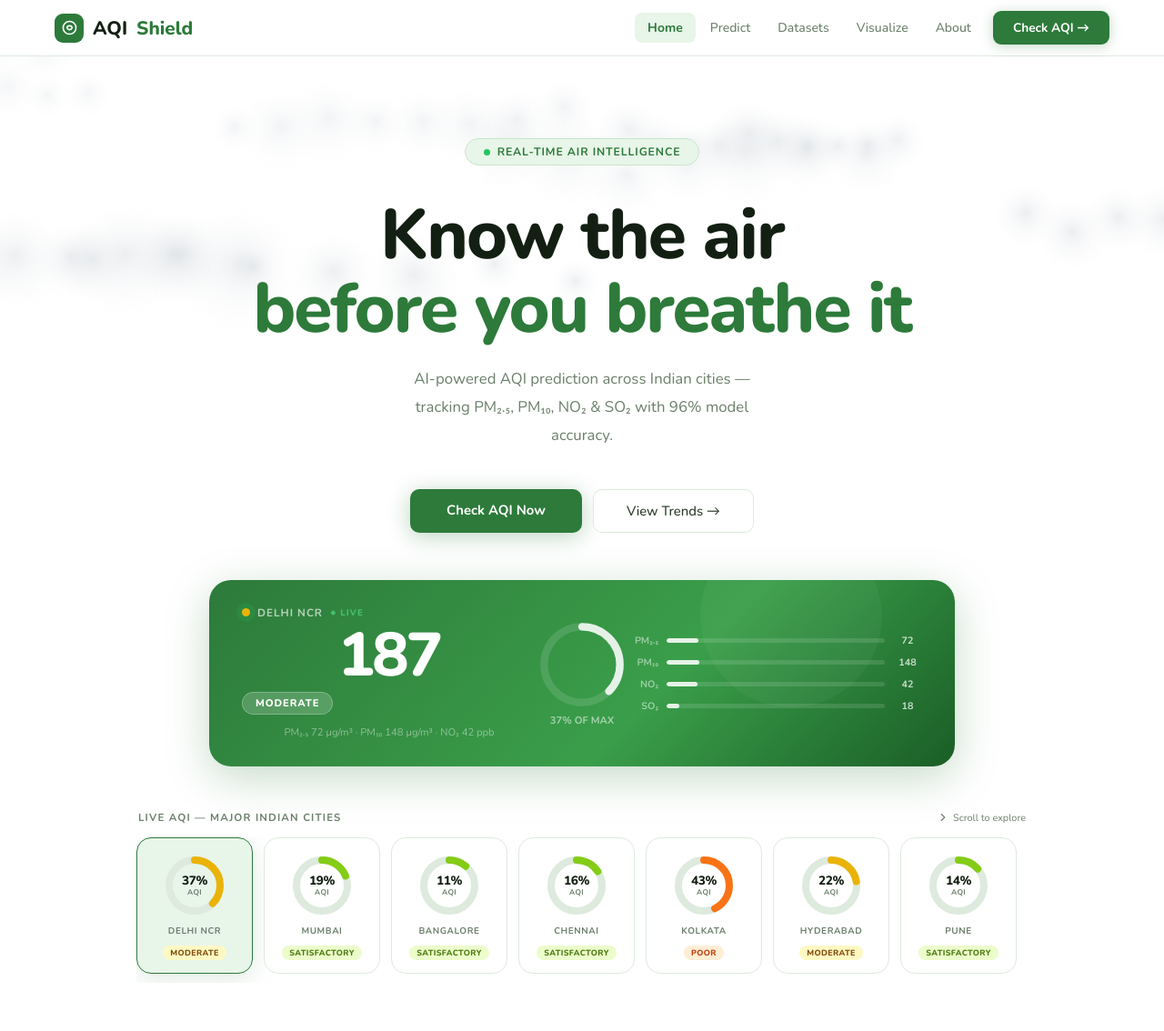
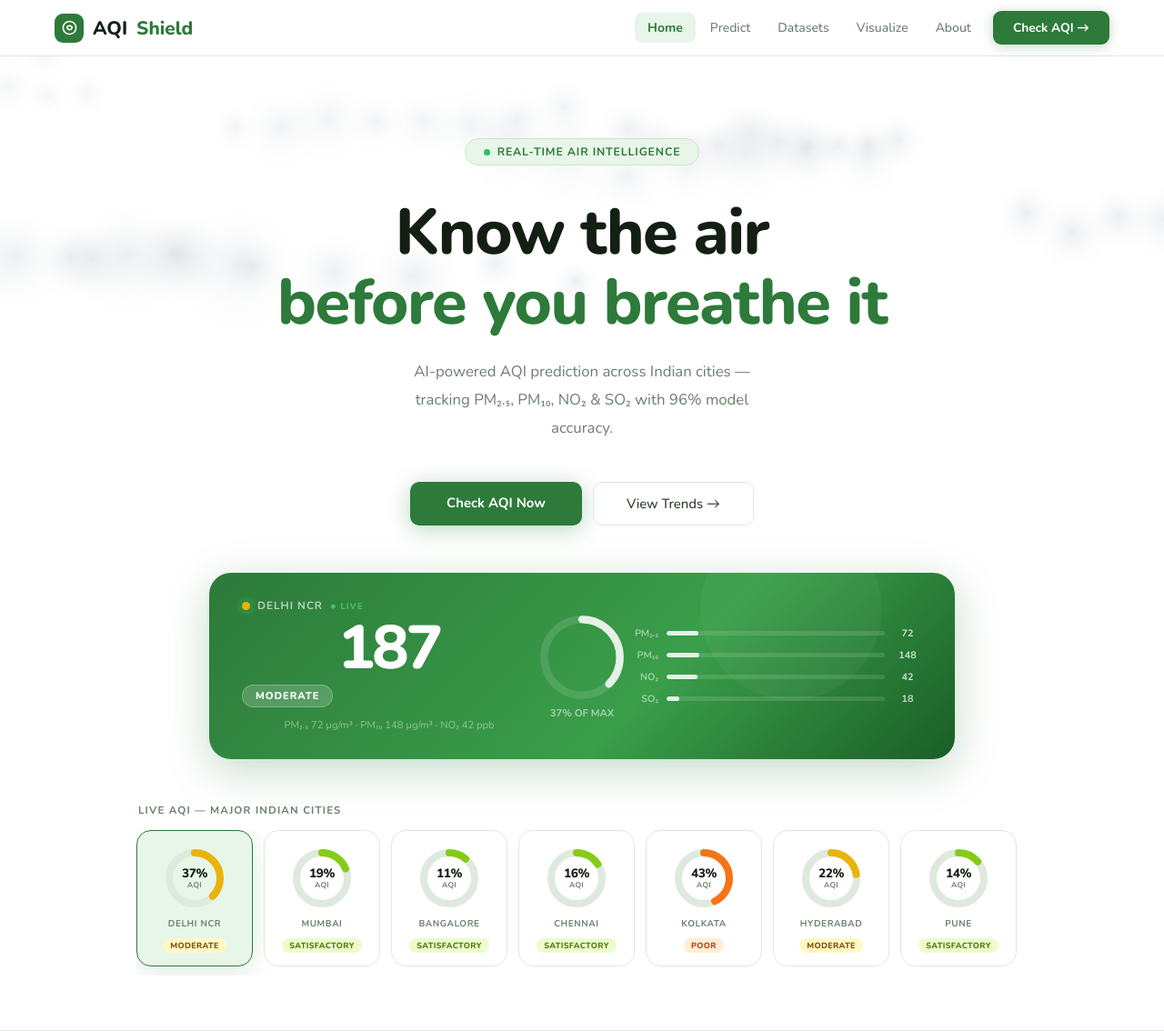
Before and after one commit to atulkumar1016/Air_Quality_Predictor, a Flask app: page / in a window 1280 px wide. Shown: the top 1134 px of the page at 91% size. Run offline with Flask 3, Linux system fonts and the light colour scheme; parts of the project's set-up code (start-up, migrations or seed data) failed here and were passed over.

Commit message:
Update index.html

```diff
--- a/templates/index.html
+++ b/templates/index.html
@@ -68,10 +68,12 @@ nav{position:sticky;top:0;z-index:500;
   animation:up .8s cubic-bezier(.22,1,.36,1) both}
 .ldot{width:7px;height:7px;border-radius:50%;background:#22c55e;animation:lpulse 2.2s infinite}
 @keyframes lpulse{0%{box-shadow:0 0 0 0 rgba(34,197,94,.55)}70%{box-shadow:0 0 0 8px rgba(34,197,94,0)}100%{box-shadow:0 0 0 0 rgba(34,197,94,0)}}
-.hero-h1{font-size:clamp(2.6rem,6vw,5rem);font-weight:800;line-height:1.06;
-  color:var(--ink);letter-spacing:-2px;margin-bottom:20px;
-  animation:up .9s cubic-bezier(.22,1,.36,1) .08s both}
-.hero-h1 .gr{color:var(--G)}
+.hero-h1{font-size:clamp(2rem,5.5vw,4.8rem);font-weight:800;line-height:1.1;
+  color:var(--ink);letter-spacing:-1.5px;margin-bottom:20px;
+  animation:up .9s cubic-bezier(.22,1,.36,1) .08s both;
+  display:flex;flex-direction:column;align-items:center;gap:0}
+.hero-h1 .gr{color:var(--G);white-space:nowrap}
+.hero-h1 .bk{white-space:nowrap}
 .hero-p{font-size:1.05rem;color:var(--muted);max-width:430px;
   line-height:1.85;margin-bottom:44px;
   animation:up .9s cubic-bezier(.22,1,.36,1) .18s both}
@@ -280,6 +282,7 @@ footer{background:var(--ink);padding:32px 60px;
   .nav-links{display:none}
   .ham{display:flex}
   .hero{padding:60px 16px 44px;min-height:auto}
+  .hero-h1{font-size:clamp(2rem,8vw,2.8rem);letter-spacing:-0.5px}
   .hero-aqi-card{grid-template-columns:1fr;padding:22px 18px;gap:18px}
   .hac-right{display:none}
   .hac-num{font-size:3.2rem}
@@ -339,7 +342,10 @@ footer{background:var(--ink);padding:32px 60px;
 <!-- HERO -->
 <section class="hero">
   <div class="pill"><span class="ldot"></span>Real-time Air Intelligence</div>
-  <h1 class="hero-h1">Know the air<br><span class="gr">before you breathe it</span></h1>
+  <h1 class="hero-h1">
+    <span class="bk">Know the air</span>
+    <span class="gr">before you breathe it</span>
+  </h1>
   <p class="hero-p">AI-powered AQI prediction across Indian cities — tracking PM₂.₅, PM₁₀, NO₂ &amp; SO₂ with 96% model accuracy.</p>
   <div class="hero-btns">
     <a href="/predict" class="btn-solid">Check AQI Now</a>
@@ -379,10 +385,6 @@ footer{background:var(--ink);padding:32px 60px;
   <div class="city-scroll-wrap">
     <div class="city-scroll-header">
       <span class="city-scroll-title">Live AQI — Major Indian Cities</span>
-      <span class="scroll-hint">
-        <svg viewBox="0 0 24 24"><path d="M9 18l6-6-6-6"/></svg>
-        Scroll to explore
-      </span>
     </div>
     <div class="city-scroll" id="cityScroll"></div>
   </div>
@@ -624,10 +626,8 @@ function showCity(idx){
     document.getElementById(b.b).style.width=Math.min(b.val/b.max*100,100)+'%';
   });
 
-  /* highlight active card & scroll to it */
+  /* highlight active card only — no page scroll */
   document.querySelectorAll('.city-card').forEach((el,i)=>el.classList.toggle('active',i===idx));
-  const activeCard=document.getElementById('cc'+idx);
-  if(activeCard) activeCard.scrollIntoView({behavior:'smooth',block:'nearest',inline:'center'});
 }
 
 setTimeout(()=>showCity(0),500);
```
